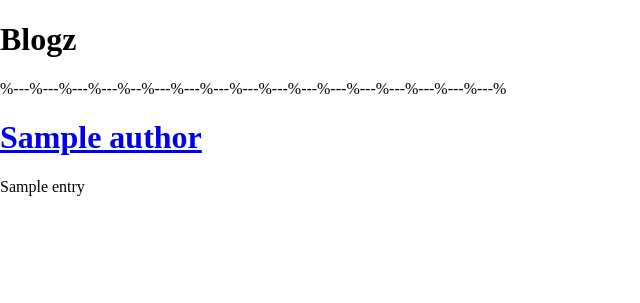
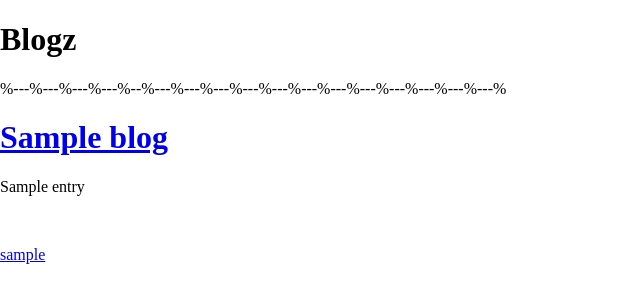
Before and after one commit to DDufner/blogz, a Flask app: template templates/blog.html in a window 1280 px wide. Shown: the part 124-427 px from the top of the page, without its empty margins (0-640 px from the left). Run offline with Flask 2, Linux system fonts and the light colour scheme; the visitor is signed in with stand-in values (Sample User, id 1); tables that the repository leaves empty hold one stand-in row (values such as "Sample post"); the template is opened without the code that fills it: most values are stand-ins (such as "Sample title", 1, 10 or a date in 2020); data that the repository does not hold is empty; some libraries are stand-ins or nearby versions.

Commit message:
final commit, working

```diff
--- a/main.py
+++ b/main.py
@@ -31,30 +31,36 @@
 
 @app.route("/", methods=["GET"])
 def index():
+    return redirect('/blog')
 
-    return redirect('/blog')
 
 @app.route("/index", methods=["GET"])
 def authors():
-    #authors=User.query.filter_by(username=request.args.get('username')).all()
-    #new_author= User.query.all()
-    #author_id = request.args.get('id')
-    return render_template('index.html', authors=authors)
+    user=User.query.all()
+    return render_template ('index.html', user=user)
+
+@app.route("/author_posts",methods=["GET"])
+def author_posts():
+    if request.method=="GET":
+        author = request.args.get("id")
+        blogs = Blog.query.filter_by(owner_id=request.args.get("id")).all()
+    return render_template ("blog.html", blogs=blogs)
+
 
     # return render_template('blog.html', blogs=all_blogs) #title="Build A Blog", posts=Blog.query.filter_by().all())
 
 @app.route("/blog")
 def blog():
-    author = request.args.get('user')
-    blog_id = request.args.get('blog')
-    blogs= Blog.query.all() #moves from line 55
+    author = request.args.get('user') #these can be expected after route, e.g. 'blog?=user'
+    blog_id = request.args.get('id')
+    blogs = Blog.query.all()
     if author:
-        user=User.query.filter_by(id=request.args.get('user')).one()
+        user=User.query.filter_by(username=request.args.get('user')).one() #was id==request.args.get('user')
         blogs=Blog.query.filter_by(owner=user).all()
-        return render_template("ind_blog_post.html", blogs=blogs) #was "blog.html"
+        return render_template("ind_blog_post.html", blogs=blogs, user=user) #was "blog.html"
     if blog_id:
         blog=Blog.query.filter_by(id=blog_id).one()
-        return render_template("ind_blog_post.html", blog=blog )
+        return render_template("ind_blog_post.html", blog=blog, user=user)
 
     return render_template ("blog.html", blogs=blogs)
 
@@ -70,9 +76,6 @@
         if duplicate_signup > 0:
             flash('sorry, username already take.')
             return redirect('/signup')
-        # if username == existing_user: #might not be correct syntax
-        #     flash ("User name already exists")
-        #     return redirect('/signup')
         elif len(username) < 3:
             flash ("Username must be greater than 3 characters")
             return redirect('/signup')
@@ -98,11 +101,6 @@
     else:
         return render_template ("signup.html")
 
-# @app.route("/ind_blog_post", methods=["POST"])
-# def ind_blog_post():
-#     blog_id=request.form("")
-#     return render_template("ind_blog_post")
-
 @app.route("/login", methods=["POST", "GET"])
 def login():
     if request.method=="POST":
@@ -115,9 +113,6 @@
             return redirect("/newpost")
         elif user is None:
             flash ('enter a user name', 'error')
-            return redirect("/login")
-        if user is not None and user.username==request.form['username']: #had 'ERROR NoneType' object has no attribute 'username'
-            flash('user already exists', 'error')
             return redirect("/login")
         if password is not None and password != user.password:
             flash('password is not correct', 'error')
@@ -140,7 +135,7 @@
     if request.method == 'POST':
         title=request.form["blog_title"]
         entry=request.form["blog_entry"]
-        user=User.query.filter_by(username=session['username']).first()
+        user=User.query.filter_by(username=session['username']).first() #gets username of current user who is in session
 
         if title =="":
             flash("Please enter title for blog post", "error")
@@ -154,8 +149,8 @@
             full_blog = Blog(title=title, entry=entry, owner=user) #was 'owner_id
             db.session.add(full_blog)
             db.session.commit()
-            new_id= Blog.query.filter_by(title=title, entry=entry).first().id
-            return render_template('ind_blog_post.html', title=title, entry=entry) #??? adds index to each blog post
+            new_id= Blog.query.filter_by(title=title, entry=entry).first().id #Probably? not needed?
+            return render_template('ind_blog_post.html', blog=full_blog) #??? adds index to each blog post
     else:
         return render_template ("newpost.html")
 
--- a/templates/base.html
+++ b/templates/base.html
@@ -10,7 +10,7 @@
     </head>
     <nav>
         <ul><!--double check-->
-            <li><a href="/">home</a></li>
+            <li><a href="/index">home</a></li>
             <li><a href="/blog">all posts</a></li>
             <li><a href="/newpost">new post</a></li>
         </ul>
--- a/templates/blog.html
+++ b/templates/blog.html
@@ -11,12 +11,16 @@
 {% if blogs|length==0 %}
 <p>No authors posted yet.</p>
 {% else %}
-{% for author in blogs %} <!--'blogs' is jinja variable that relates to 'full_blog' from main.py-->
+{% for blog in blogs %} <!--'blogs' is jinja variable that relates to 'full_blog' from main.py-->
 <div>
-    <a href='/blog?id={{author.id}}'>
-        <h1>{{author.title}}</h1> <!--was having issues w/ this not matching 'new_blog' above-->
+    <a href='/blog?id={{blog.id}}'>
+        <h1>{{blog.title}}</h1> <!--was having issues w/ this not matching 'new_blog' above-->
     </a>
-    <p>{{author.entry}}</p>
+    <p>{{blog.entry}}</p>
+    <br>
+    <a href='/author_posts?id={{blog.owner.id}}'>
+    <p >{{blog.owner.username}}</p>
+    </a>
 </div>
         </form>
         {% endfor %}
```
Also changed, not shown: templates/ind_blog_post.html (+5 -2 lines), templates/index.html (+4 -4 lines), templates/single_blog.html (added, +9 -0 lines).
